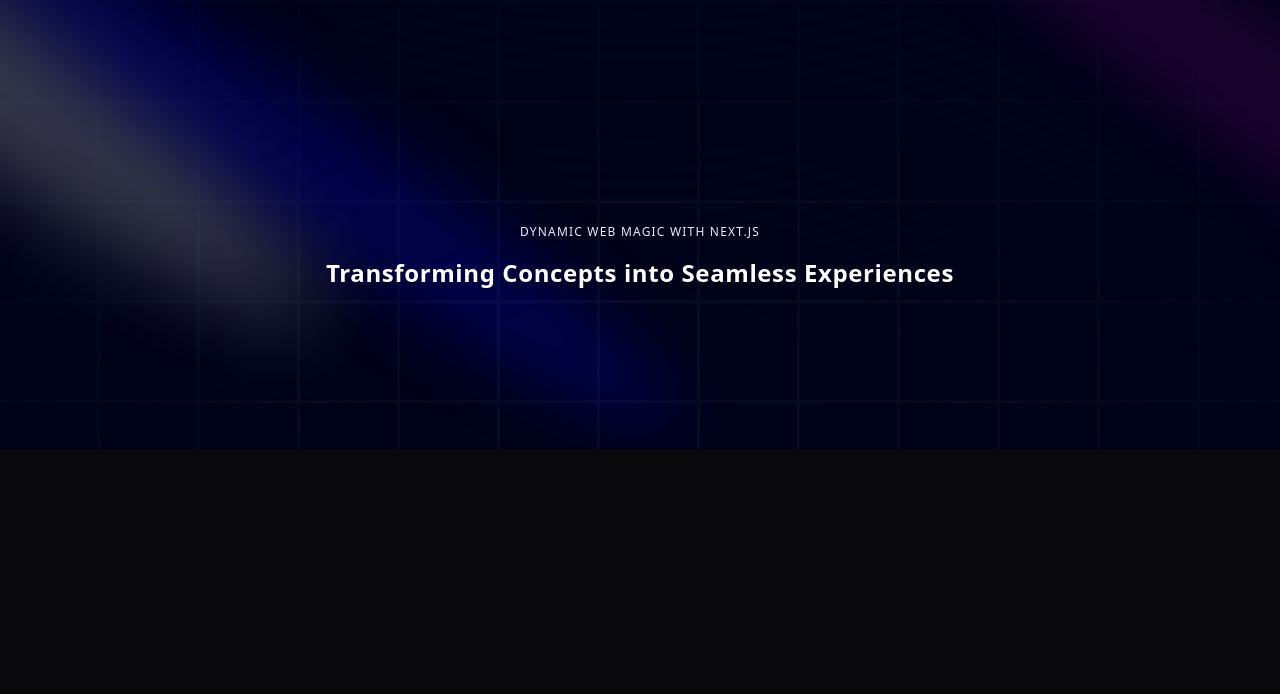
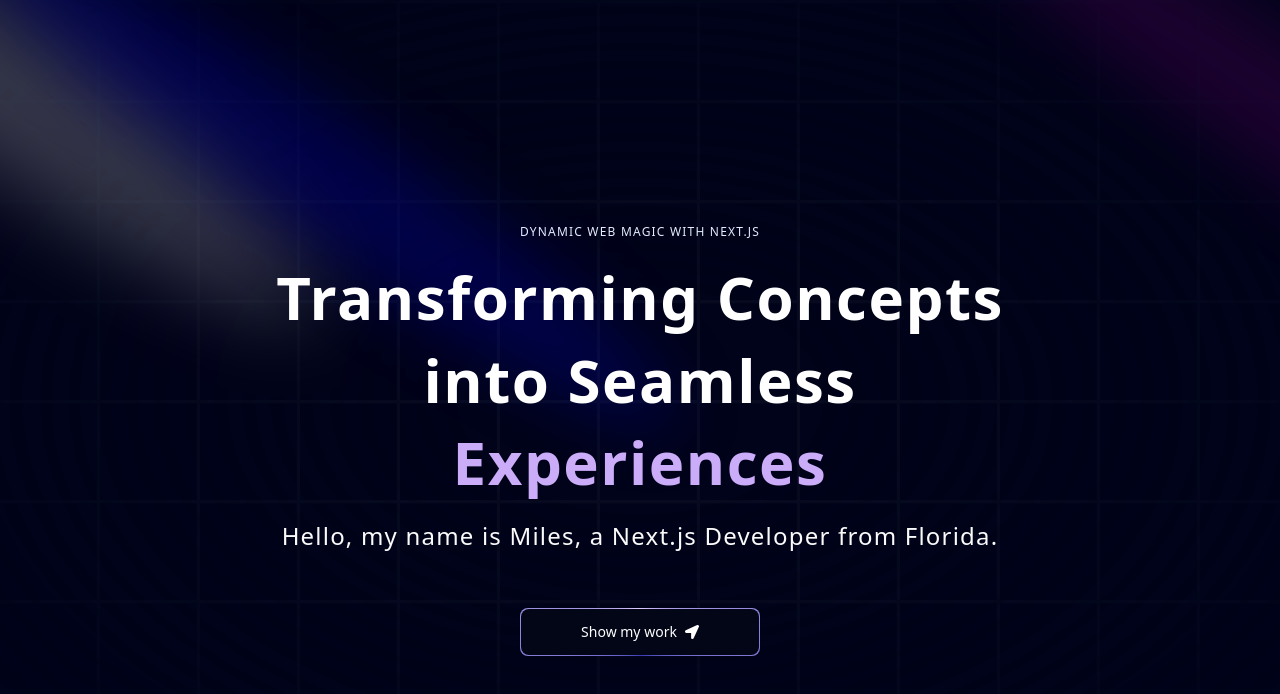
Before and after one commit to mileswildmore18/Portfolio-update, a Next.js app: page / in a window 1280 px wide. Shown: the top 694 px of the page. Built offline with nearby package versions, Linux system fonts and the light colour scheme.

Commit message:
Added a Tailwind button with animation and added a FaLocation Arrow icon in the button to make it stunning to look at. Also made a few tweaks to the button to add some spacing to avoid it hitting the borders.

```diff
--- a/components/Hero.tsx
+++ b/components/Hero.tsx
@@ -1,3 +1,5 @@
+import { FaLocationArrow } from "react-icons/fa";
+import MagicButton from "./ui/MagicButton";
 import { Spotlight } from "./ui/Spotlight";
 import { TextGenerateEffect } from "./ui/TextGenerateEffect";
 
@@ -36,7 +38,17 @@ const Hero = () => {
             words="Transforming Concepts into Seamless Experiences"
             />
 
-
+            <p className="text-center md:tracking-wider mb-4 text-sm md:text-lg lg:text-2xl">
+                Hello, my name is Miles, a Next.js Developer from Florida.
+            </p>
+            {/* Add the magic button to shwo on the webpage */}
+            <a href="#about">
+                <MagicButton
+                title="Show my work"
+                icon={<FaLocationArrow />}
+                position="right"
+                />
+            </a>
         </div>
       </div>
     </div>
--- /dev/null
+++ b/components/ui/MagicButton.tsx
@@ -0,0 +1,22 @@
+// Add Tailwind button to the website to show the work of other websites
+import React from "react";
+
+// Add classes to make the button responsive
+const MagicButton = ({title, icon, position, handleClick, otherClasses}: {
+    title: string; icon:React.ReactNode, position: string; handleClick?: () => void; otherClasses?: string;
+}) => {
+  return (
+    // Add properties to the button and make it responsive on different size devices
+    <button className="relative inline-flex h-12 w-full overflow-hidden rounded-lg p-[1px] focus:outline-none md:w-60 md:mt-10">
+      <span className="absolute inset-[-1000%] animate-[spin_2s_linear_infinite] bg-[conic-gradient(from_90deg_at_50%_50%,#E2CBFF_0%,#393BB2_50%,#E2CBFF_100%)]" />
+      {/* Make button rectangle */}
+      <span className={`inline-flex h-full w-full cursor-pointer items-center justify-center rounded-lg bg-slate-950 px-7 text-sm font-medium text-white backdrop-blur-3xl gap-2 ${otherClasses}`}>
+        {position === 'left' && icon}
+        {title}
+        {position === 'right' && icon}
+      </span>
+    </button>
+  );
+};
+
+export default MagicButton;
--- a/components/ui/TextGenerateEffect.tsx
+++ b/components/ui/TextGenerateEffect.tsx
@@ -36,9 +36,11 @@ export const TextGenerateEffect = ({
       <motion.div ref={scope}>
         {wordsArray.map((word, idx) => {
           return (
+            // Effects of words appearing when text is generated
             <motion.span
               key={word + idx}
-              className="dark:text-white text-black opacity-0"
+            //   Change last word to a different colour and change other words to white in dark mode and black in light mode
+              className={`${idx > 3 ? 'text-purple' : 'dark:text-white text-black' } opacity-0`}
               style={{
                 filter: filter ? "blur(10px)" : "none",
               }}
@@ -50,11 +52,11 @@ export const TextGenerateEffect = ({
       </motion.div>
     );
   };
-
+//   Separate the text generator from the next section
   return (
     <div className={cn("font-bold", className)}>
-      <div className="mt-4">
-        <div className=" dark:text-white text-black text-2xl leading-snug tracking-wide">
+      <div className="my-4">
+        <div className=" dark:text-white text-black leading-snug tracking-wide">
           {renderWords()}
         </div>
       </div>
--- a/package.json
+++ b/package.json
@@ -16,6 +16,7 @@
     "next-themes": "^0.4.4",
     "react": "^19.0.0",
     "react-dom": "^19.0.0",
+    "react-icons": "^5.4.0",
     "tailwind-merge": "^2.6.0",
     "tailwindcss-animate": "^1.0.7"
   },
```
Also changed, not shown: 1 other file (tests, documents, lock files or other folders).
